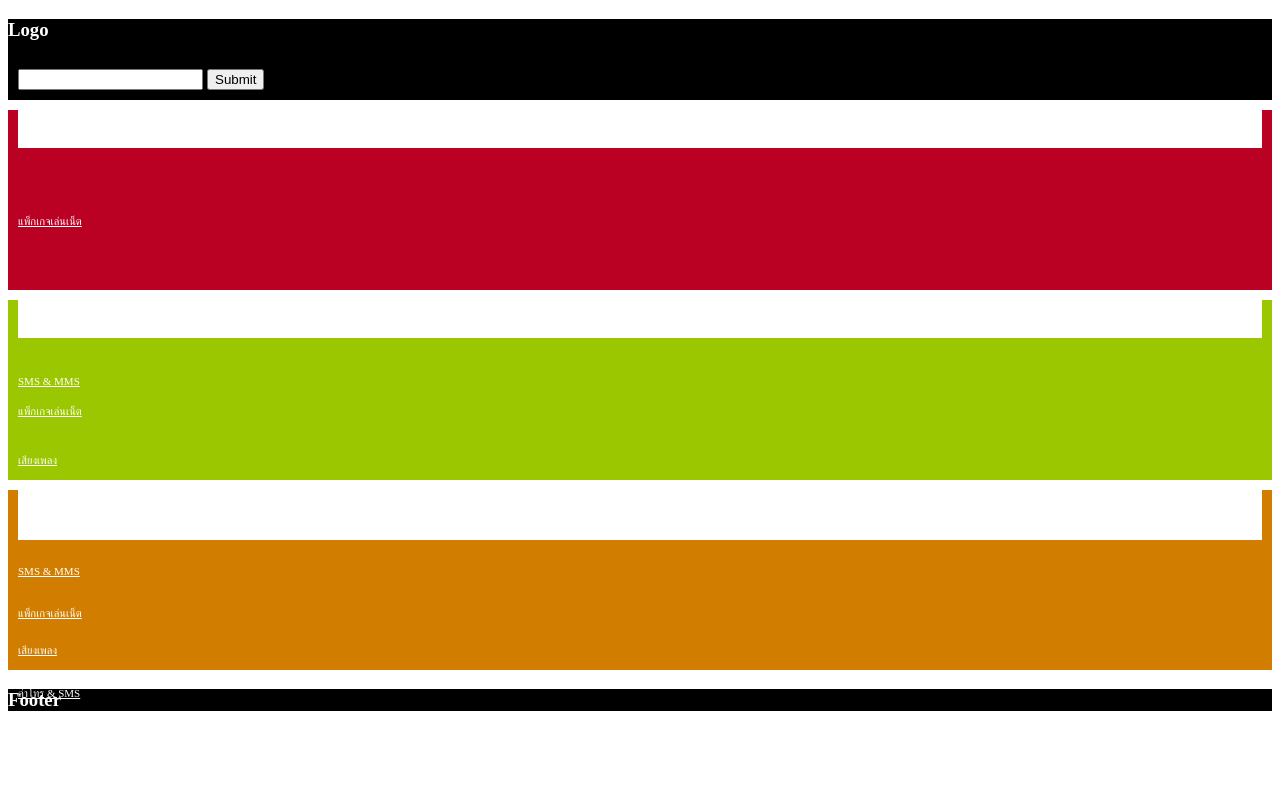
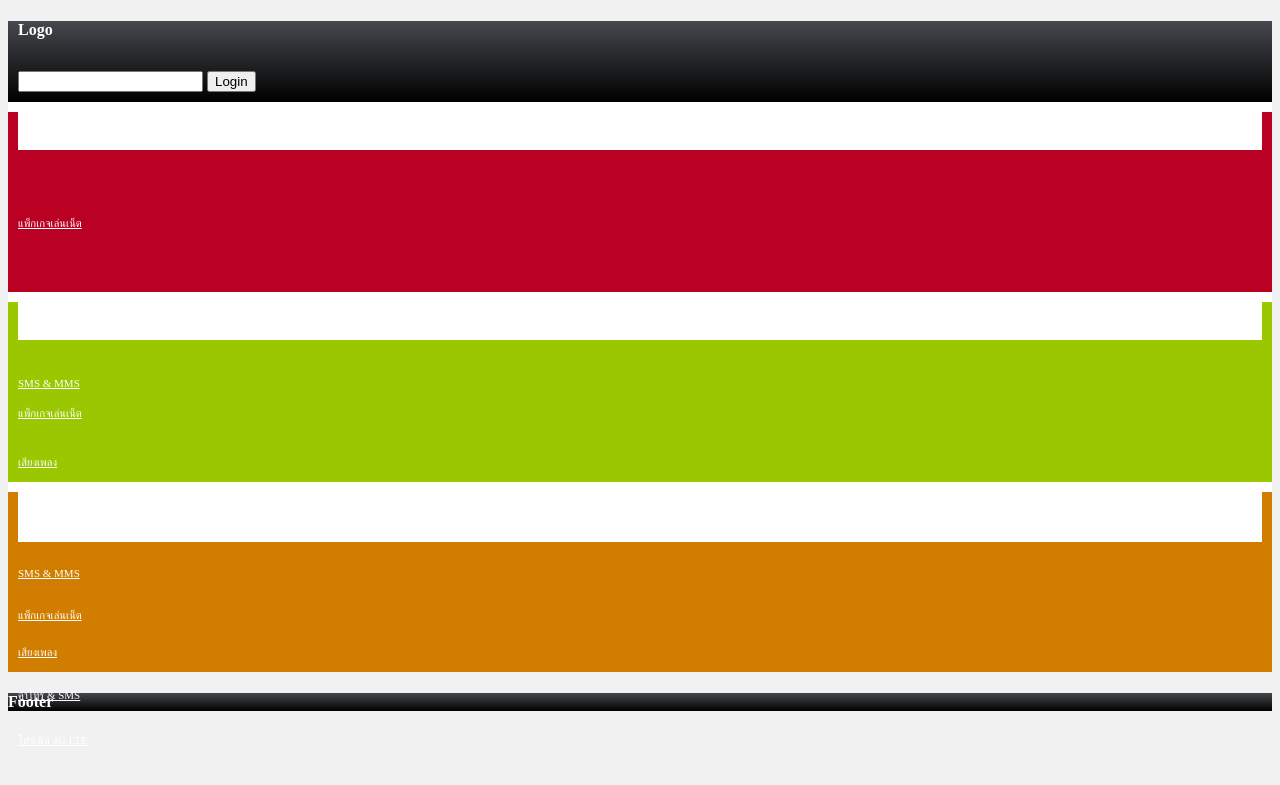
Before and after one commit to nuiz/pro, a PHP site: the page made by private/view/page.php in a window 1280 px wide. Shown: the top 785 px of the page. Run offline with PHP 8.4, Linux system fonts and the light colour scheme; the template is opened without the code that fills it, so the values that code supplies are empty; some libraries are stand-ins or nearby versions.

Commit message:
update design

```diff
--- a/private/view/edit.php
+++ b/private/view/edit.php
@@ -1,5 +1,5 @@
 <?php $this->import('/layout/top');?>
-<div class="container">
+<div class="container" style="background-color: #ffffff;">
     <script src="//cdn.ckeditor.com/4.4.6/full/ckeditor.js"></script>
     <form method="post" action="<?php echo \Main\Helper\URL::absolute('/edit/'.$params['page_name']);?>">
         <textarea name="html" id="editor1" rows="10" cols="80"><?php echo $params['html'];?></textarea>
--- a/private/view/layout/bottom.php
+++ b/private/view/layout/bottom.php
@@ -1,6 +1,14 @@
 <div class="container">
-    <div class="row" style="background-color: black;">
-        <h3 class="pull-left" style="color: white;">Footer</h3>
+
+    <div class="row" style="background: #45484d; /* Old browsers */
+background: -moz-linear-gradient(top,  #45484d 0%, #000000 100%); /* FF3.6+ */
+background: -webkit-gradient(linear, left top, left bottom, color-stop(0%,#45484d), color-stop(100%,#000000)); /* Chrome,Safari4+ */
+background: -webkit-linear-gradient(top,  #45484d 0%,#000000 100%); /* Chrome10+,Safari5.1+ */
+background: -o-linear-gradient(top,  #45484d 0%,#000000 100%); /* Opera 11.10+ */
+background: -ms-linear-gradient(top,  #45484d 0%,#000000 100%); /* IE10+ */
+background: linear-gradient(to bottom,  #45484d 0%,#000000 100%); /* W3C */
+filter: progid:DXImageTransform.Microsoft.gradient( startColorstr='#45484d', endColorstr='#000000',GradientType=0 );">
+        <h4 class="pull-left" style="color: white;">Footer</h4>
     </div>
 </div>
 </body>
--- a/private/view/layout/top.php
+++ b/private/view/layout/top.php
@@ -4,7 +4,7 @@
     <meta charset="utf-8">
     <meta http-equiv="X-UA-Compatible" content="IE=edge">
     <meta name="viewport" content="width=1170, initial-scale=1">
-    <title>Bootstrap 101 Template</title>
+    <title>Thai Pro</title>
 
     <!-- Bootstrap -->
     <link href="<?php echo \Main\Helper\URL::absolute("/public/css/bootstrap.min.css");?>" rel="stylesheet">
@@ -21,9 +21,10 @@
     <!-- Include all compiled plugins (below), or include individual files as needed -->
     <script src="<?php echo \Main\Helper\URL::absolute("/public/js/bootstrap.min.js");?>"></script>
 </head>
-<body>
+<body style="background-color: #f1f1f1;">
 
 <style>
+
     .dropdown-submenu {
         position: relative;
     }
@@ -100,9 +101,17 @@
     }
 </style>
 
-<div class="container">
-    <div class="row" style="background-color: black;">
-        <h3 class="pull-left" style="color: white;">Logo</h3>
+<div class="container" style="background-color: #ffffff;">
+    <div class="row" style="background: #45484d; /* Old browsers */
+background: -moz-linear-gradient(top,  #45484d 0%, #000000 100%); /* FF3.6+ */
+background: -webkit-gradient(linear, left top, left bottom, color-stop(0%,#45484d), color-stop(100%,#000000)); /* Chrome,Safari4+ */
+background: -webkit-linear-gradient(top,  #45484d 0%,#000000 100%); /* Chrome10+,Safari5.1+ */
+background: -o-linear-gradient(top,  #45484d 0%,#000000 100%); /* Opera 11.10+ */
+background: -ms-linear-gradient(top,  #45484d 0%,#000000 100%); /* IE10+ */
+background: linear-gradient(to bottom,  #45484d 0%,#000000 100%); /* W3C */
+filter: progid:DXImageTransform.Microsoft.gradient( startColorstr='#45484d', endColorstr='#000000',GradientType=0 ); /* IE6-9 */
+">
+        <h4 class="pull-left" style="color: white;padding-left: 10px;">Logo</h4>
         <div class="pull-right" style="padding: 10px;">
             <?php if(@$_SESSION['login']){ ?>
                 <form method="post" action="<?php echo \Main\Helper\URL::absolute('/logout');?>">
@@ -112,7 +121,7 @@
             <?php }else{ ?>
                 <form method="post" action="<?php echo \Main\Helper\URL::absolute('/login');?>">
                     <input type="password" name="password">
-                    <button type="submit">Submit</button>
+                    <button type="submit">Login</button>
                 </form>
             <?php }?>
         </div>
--- a/private/view/page.php
+++ b/private/view/page.php
@@ -1,5 +1,5 @@
 <?php $this->import('/layout/top');?>
-<div class="container">
+<div class="container" style="background-color: #ffffff;">
     <?php echo $params['html'];?>
 </div>
 <?php $this->import('/layout/bottom');?>
```
